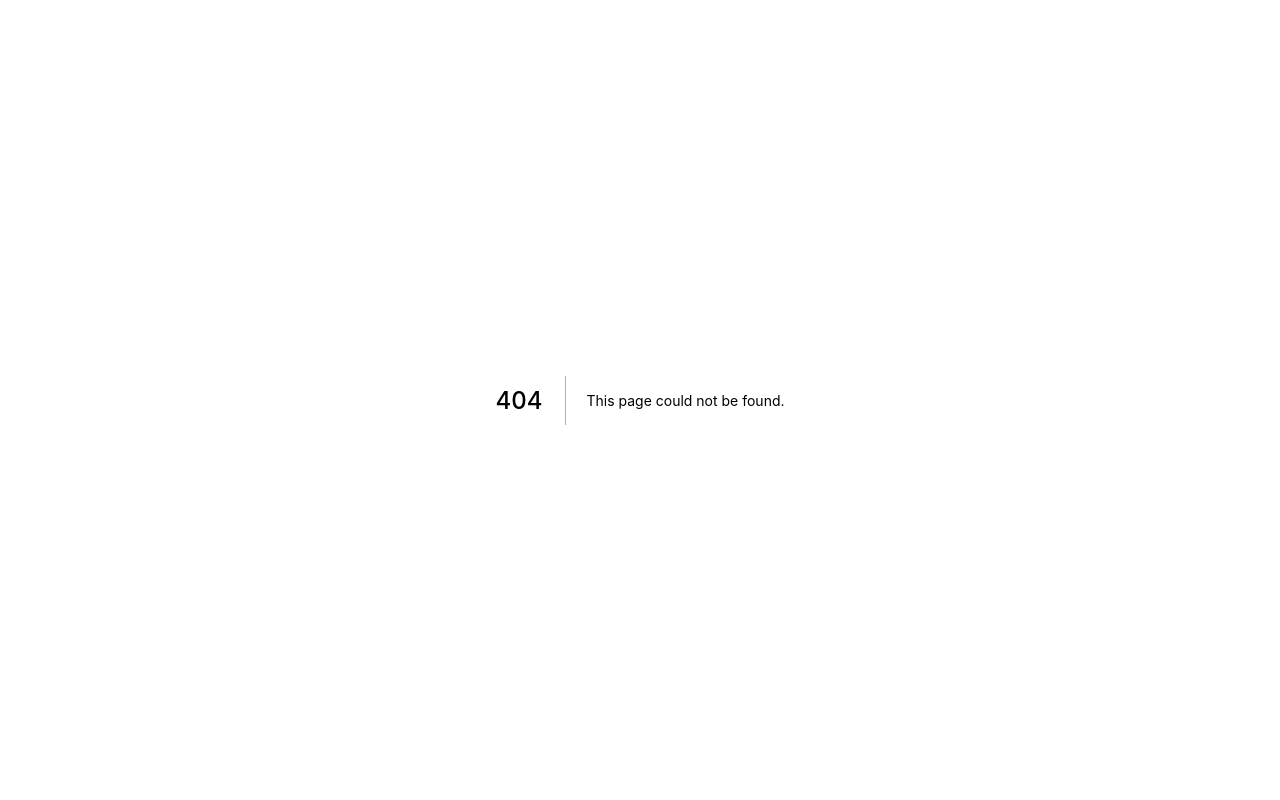
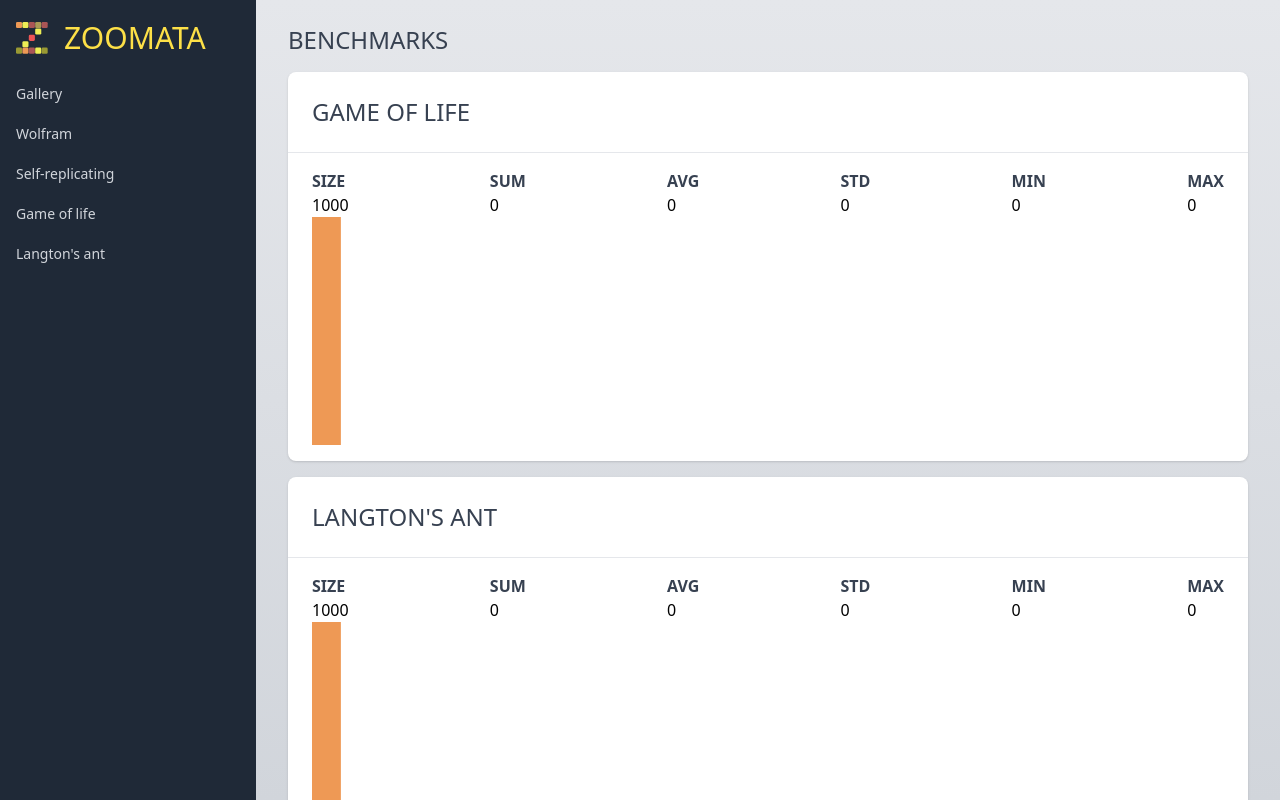
Before and after one commit to undo76/zoomata, a Next.js app: page /benchmarks in a window 1280 px wide. Before the commit this address had no page. Built offline with nearby package versions, Linux system fonts and the light colour scheme; a web font is replaced by a local one.

Commit message:
Benchmarks

```diff
--- /dev/null
+++ b/libs/async.ts
@@ -0,0 +1,25 @@
+function immediatePromise<T>(value: (() => T) | T): Promise<T> {
+  return new Promise((resolve) => {
+    setTimeout(() => resolve(value instanceof Function ? value() : value), 0);
+  });
+}
+
+export async function* asyncRange(
+  from: number,
+  to: number
+): AsyncGenerator<number> {
+  for (let i = from; i < to; i++) {
+    yield immediatePromise(i);
+  }
+}
+
+export async function asyncRepeat<T>(
+  n: number,
+  callback: (idx: number) => T
+): Promise<void> {
+  for await (let i of asyncRange(0, n)) {
+    callback(i);
+  }
+}
+
+// asyncRepeat(10, console.log);
--- a/libs/utils.ts
+++ b/libs/utils.ts
@@ -71,3 +71,6 @@ export function stringToPatch(
 export function mod(a: number, b: number): number {
   return ((a % b) + b) % b;
 }
+
+export const singleDotInitFn = (w: MutableGrid2dWorld) =>
+  w.setCellState([Math.floor(w.width / 2), Math.floor(w.height / 2)], 2);
--- /dev/null
+++ b/pages/benchmarks.tsx
@@ -0,0 +1,158 @@
+import { PageLayout } from "../components/PageLayout";
+import React, { useEffect, useReducer } from "react";
+import { Grid2dWorld } from "../libs/grid2d-world";
+import { randomizeWorld, singleDotInitFn } from "../libs/utils";
+import { gameOfLifeRule } from "./game-of-life";
+import { asyncRepeat } from "../libs/async";
+import { langtonAntRule } from "./langton-ant";
+
+export default function Benchmarks() {
+  const gol = new Grid2dWorld(100, 100, randomizeWorld, gameOfLifeRule);
+  const ant = new Grid2dWorld(100, 100, singleDotInitFn, langtonAntRule);
+  return (
+    <PageLayout title="Benchmarks">
+      <div className="flex-col space-y-4">
+        <Benchmark
+          title="Game of life"
+          batches={100}
+          batchSize={10}
+          fn={() => gol.next()}
+        />
+        <Benchmark
+          title="Langton's ant"
+          batches={100}
+          batchSize={10}
+          fn={() => ant.next()}
+        />
+      </div>
+    </PageLayout>
+  );
+}
+
+const Benchmark: React.FC<{
+  title: React.ReactNode;
+  batches: number;
+  batchSize: number;
+  fn: (idx: number) => void;
+}> = ({ title, batches, batchSize, fn }) => {
+  const times = useAsyncBenchmark(batches, batchSize, fn);
+  return (
+    <Card title={<h3 className="text-2xl uppercase text-gray-700">{title}</h3>}>
+      <dl className="flex justify-between">
+        {Object.entries(metrics(times)).map(([key, value]) => (
+          <div>
+            <dt className="uppercase font-bold text-gray-700">{key}</dt>
+            <dd>{Math.round(value)}</dd>
+          </div>
+        ))}
+      </dl>
+
+      <div>
+        <Histogram values={times} bins={30} />
+      </div>
+    </Card>
+  );
+};
+
+interface Metrics {
+  std: number;
+  avg: number;
+  min: number;
+  size: number;
+  max: number;
+  sum: number;
+}
+
+function metrics(items: number[]): Metrics {
+  const size = items.length,
+    sum = items.reduce((acc, item) => acc + item, 0),
+    avg = sum / size,
+    std = Math.sqrt(
+      items.reduce((acc, item) => acc + (item - avg) ** 2, 0) / size
+    ),
+    min = Math.min(...items),
+    max = Math.max(...items);
+  return { size, sum, avg, std, min, max };
+}
+
+function useAsyncBenchmark<T>(
+  batches: number,
+  batchSize: number,
+  callback: (idx: number) => T
+) {
+  const [times, addBatchTimes] = useReducer(
+    (times: number[], batchTimes: number[]) => [...times, ...batchTimes],
+    []
+  );
+  useEffect(() => {
+    asyncRepeat(batches, (idx) => {
+      const batchTimes = [];
+      for (let i = 0; i < batchSize; i++) {
+        const start = performance.now();
+        callback(idx);
+        const stop = performance.now();
+        batchTimes.push(stop - start);
+      }
+      addBatchTimes(batchTimes);
+    });
+  }, []);
+  return times;
+}
+
+export function Card(props: {
+  title: React.ReactNode;
+  children: React.ReactNode;
+}) {
+  return (
+    <div className="bg-white overflow-hidden shadow rounded-lg divide-y divide-gray-200">
+      <div className="px-4 py-5 sm:p-6">{props.title}</div>
+      <div className="px-4 py-4 sm:px-6">{props.children}</div>
+    </div>
+  );
+}
+
+interface HistogramProps {
+  values: number[];
+  bins: number;
+}
+
+export const Histogram: React.FC<HistogramProps> = ({
+  values,
+  bins,
+  ...props
+}) => {
+  const counts = histogram(values, bins);
+  const maxCount = Math.max(...counts);
+  return (
+    <svg
+      viewBox={`0 0 ${bins} ${bins / 4}`}
+      xmlns="http://www.w3.org/2000/svg"
+      {...props}
+    >
+      {counts.map((count, bin) => {
+        return (
+          <rect
+            x={bin}
+            y={(bins * (1 - count / maxCount)) / 4}
+            width={0.95}
+            height={((bins / 4) * count) / maxCount}
+            fill="#e95"
+          />
+        );
+      })}
+    </svg>
+  );
+};
+
+function histogram(values: number[], bins: number): number[] {
+  const { avg, std } = metrics(values);
+  values = values.map((v) => (v - avg < 2 * std ? v : avg + 2 * std));
+  const { min, max } = metrics(values);
+  const binWidth = (max - min + 0.0001) / bins;
+  const binValues = values.map((v) => Math.floor((v - min) / binWidth));
+  const counts = Array<number>(bins).fill(0);
+  for (const b of binValues) {
+    counts[b]++;
+  }
+  return counts;
+}
--- a/pages/index.tsx
+++ b/pages/index.tsx
@@ -5,7 +5,11 @@ import {
   useAnimatedRandomValue,
 } from "../libs/use-animated";
 import { gameOfLifeRule } from "./game-of-life";
-import { drawCircleInWorld, randomizeWorld } from "../libs/utils";
+import {
+  drawCircleInWorld,
+  randomizeWorld,
+  singleDotInitFn,
+} from "../libs/utils";
 import { selfReproducingRule } from "./self-replicating";
 import React from "react";
 import { Grid2dWorldAutomata } from "../components/Grid2dWorldAutomata";
@@ -16,9 +20,6 @@ import { langtonAntRule } from "./langton-ant";
 
 const circleInitFn = (w: MutableGrid2dWorld) =>
   drawCircleInWorld(w, [25, 25], 3);
-
-const singleDotInitFn = (w: MutableGrid2dWorld) =>
-  w.setCellState([Math.floor(w.width / 2), Math.floor(w.height / 2)], 2);
 
 export default function Gallery() {
   return (
```
